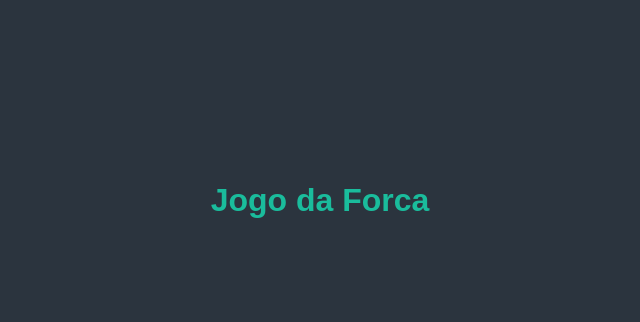
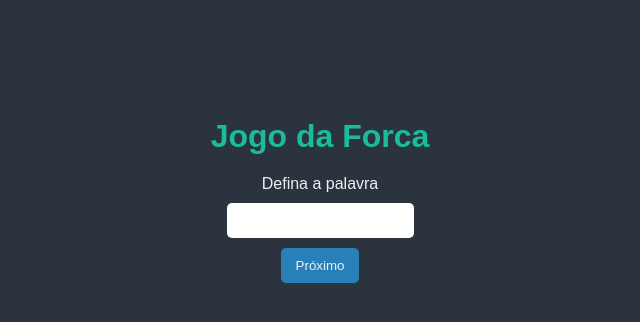
Before and after one commit to rafaelpianaro/vue-jogo-forca, a Vue app: page / in a window 1280 px wide. Shown: the top 322 px of the page, without its empty margins (320-960 px from the left). Built offline with nearby package versions, Linux system fonts and the light colour scheme.

Commit message:
*style para Formulario.vue

```diff
--- a/src/components/Formulario.vue
+++ b/src/components/Formulario.vue
@@ -1,6 +1,8 @@
 <template>
-  <div>
-
+  <div class="formulario">
+      <div class="formulario-title">Defina a palavra</div>
+      <input type="text" class="formulario-input">
+      <button>Próximo</button>
   </div>
 </template>
 
@@ -11,5 +13,21 @@
 </script>
 
 <style>
+    .formulario {
+        display: flex;
+        flex-direction: column;
+        align-items: center;
+        text-align: center;
+        justify-content: center;
+        margin-top: 20px;
+    }
 
+    .formulario-input {
+        padding: 10px 5px;
+        border: 0;
+        border-radius: 5px;
+        margin: 10px 0;
+        text-align: center;
+        color: var(--color-text-dark);
+    }
 </style>
--- a/src/css/global.css
+++ b/src/css/global.css
@@ -26,3 +26,20 @@
 h1 {
   color: var(--color-text-title)
 }
+
+button {
+  padding: 10px 15px;
+  background-color: var(--color-background-button);
+  border: 0;
+  border-radius: 5px;
+  cursor: pointer;
+  transition: 0.2s opacity;
+}
+
+button:hover {
+  opacity: 0.8;
+}
+
+button[disable] {
+  opacity: 0.2;
+}
```
